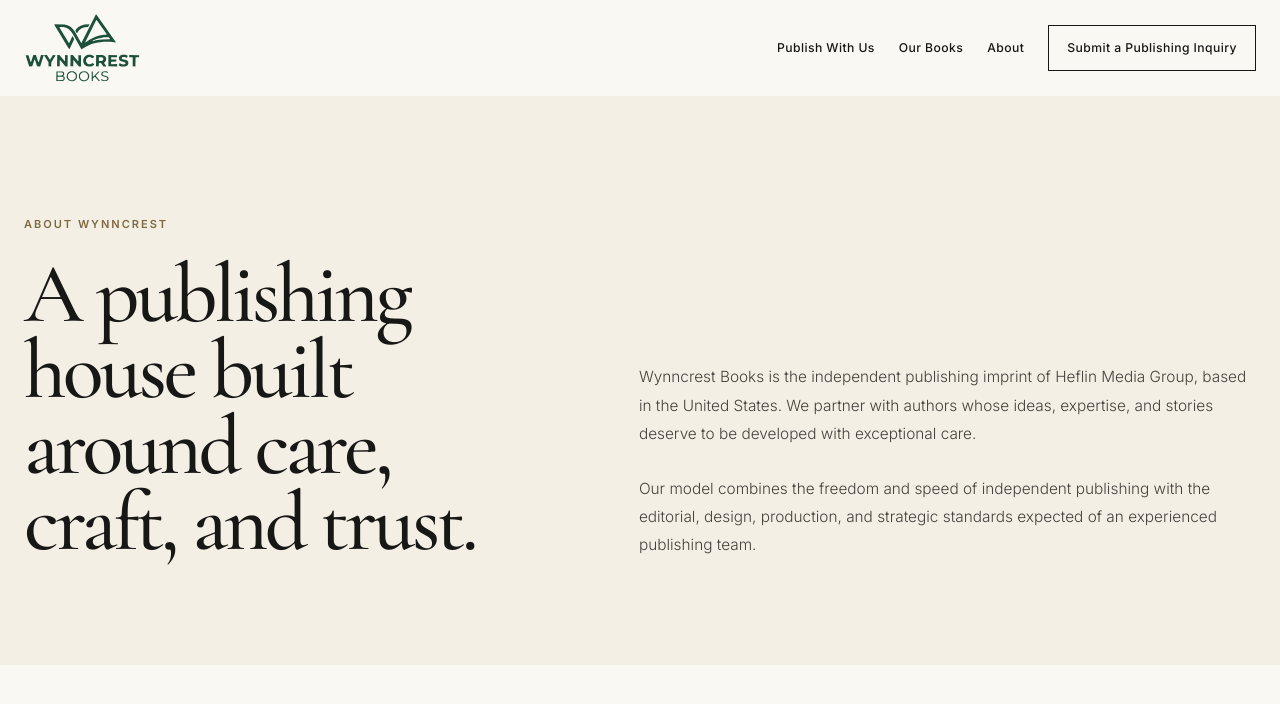
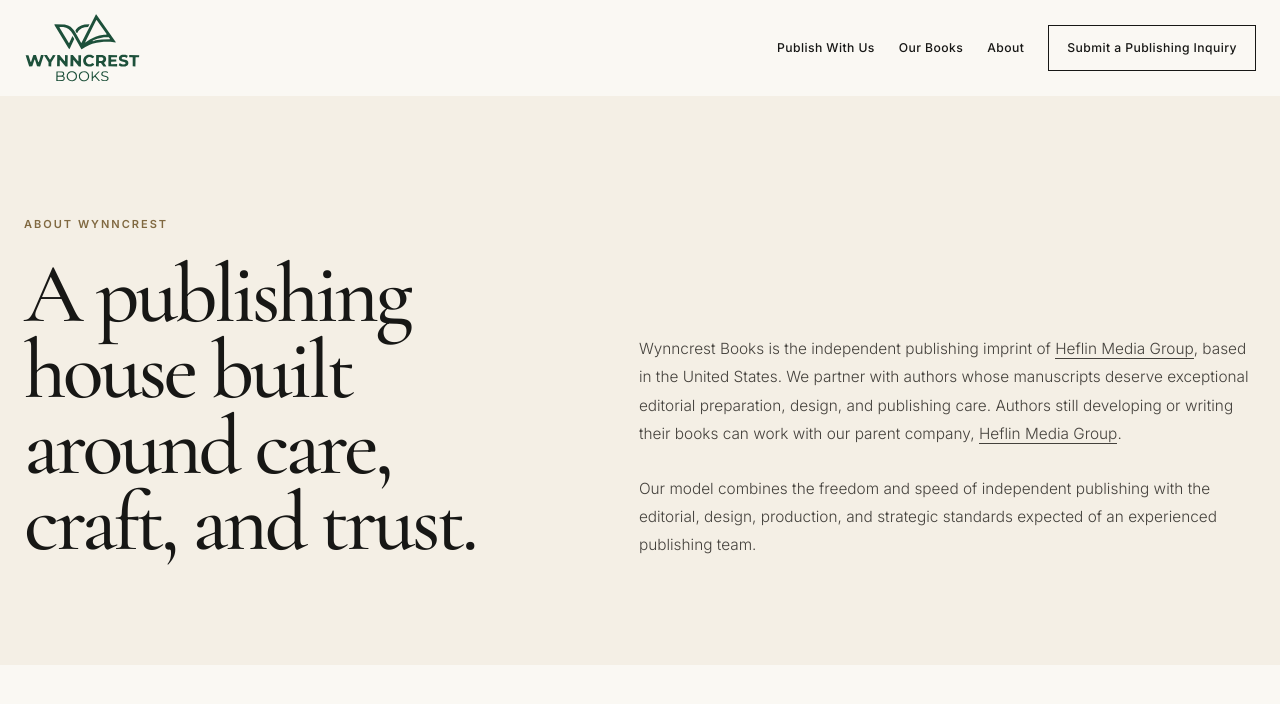
Before and after one commit to ryanheflin/wynncrest, a Jekyll site: the page about/index.html, which Jekyll copies as it is, in a window 1280 px wide and 900 px high, cut to the strip 0-791 px from the top of the window. Shown: the top 704 px of the strip. Built offline with Jekyll 4.4.1, drawn with Linux system fonts in a browser that asks for light colours.

Commit message:
Streamline Wynncrest navigation, inquiries and parent-company messaging

```diff
--- a/about/index.html
+++ b/about/index.html
@@ -88,7 +88,7 @@
         </div>
         <div class="page-hero-copy">
           <p class="section-copy">
-            Wynncrest Books is the independent publishing imprint of Heflin Media Group, based in the United States. We partner with authors whose ideas, expertise, and stories deserve to be developed with exceptional care.
+            Wynncrest Books is the independent publishing imprint of <a class="inline-link" href="https://heflinmedia.com/">Heflin Media Group</a>, based in the United States. We partner with authors whose manuscripts deserve exceptional editorial preparation, design, and publishing care. Authors still developing or writing their books can work with our parent company, <a class="inline-link" href="https://heflinmedia.com/">Heflin Media Group</a>.
           </p>
           <p class="section-copy">
             Our model combines the freedom and speed of independent publishing with the editorial, design, production, and strategic standards expected of an experienced publishing team.
```
